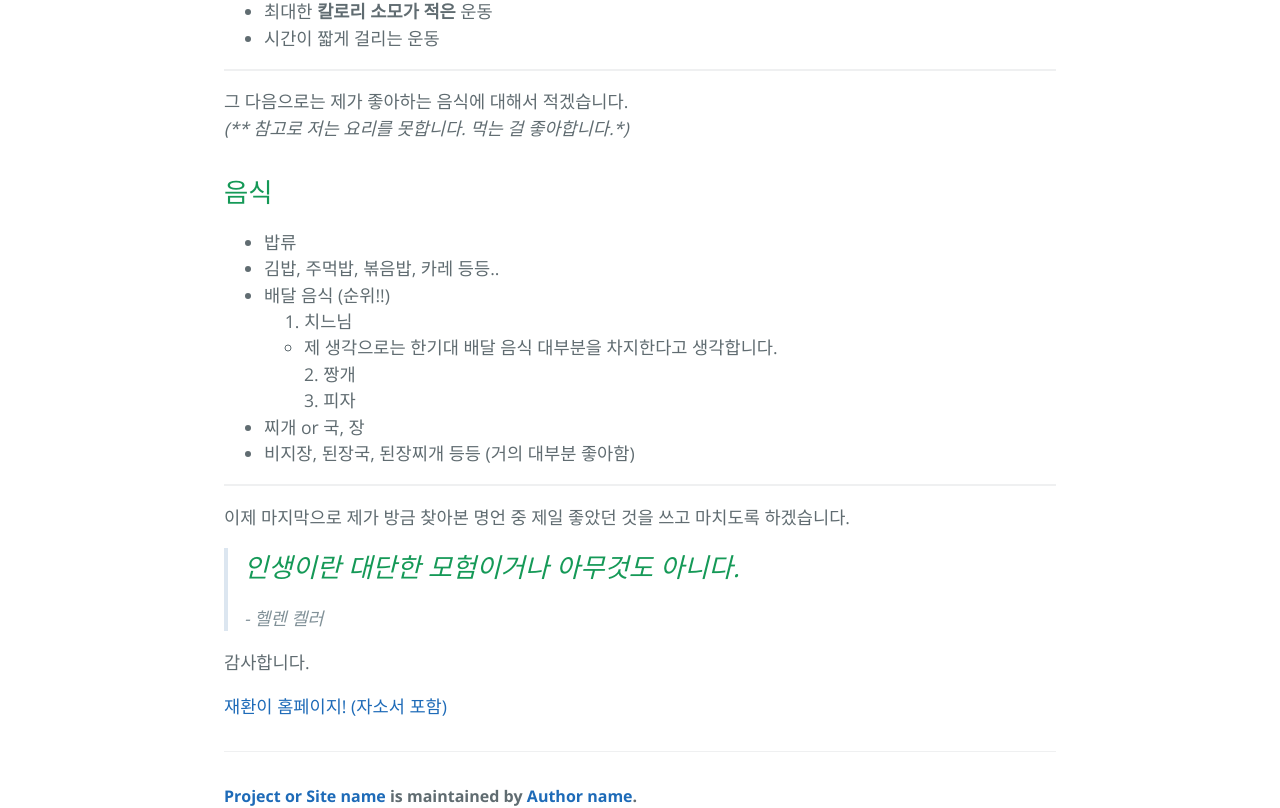
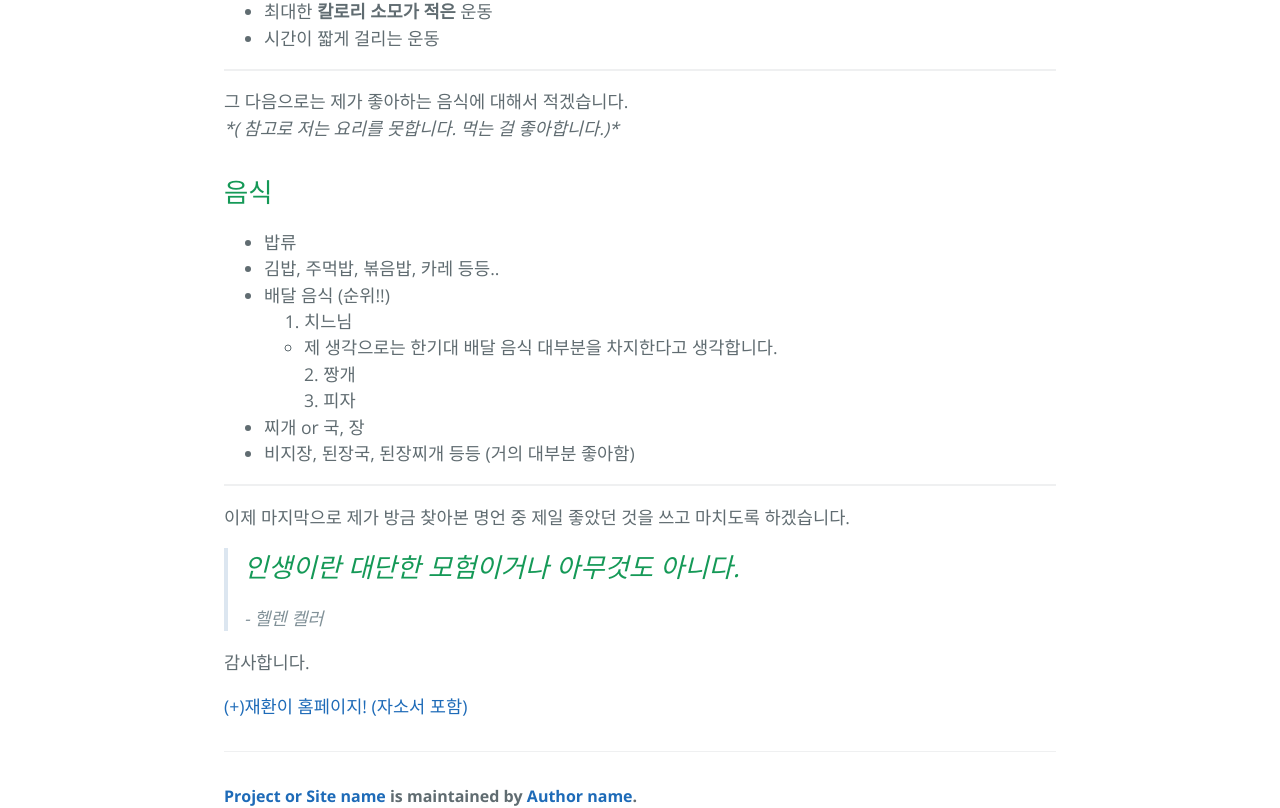
Before and after one commit to LeeJuMyeong/leejumyeong.github.com, a Jekyll site: the page built from _posts/2016-05-21-Please-content.markdown, in a window 1280 px wide. Shown: the part 1083-1891 px from the top of the page. Built offline with Jekyll 4.4.1, drawn with Linux system fonts in a browser that asks for light colours.

Commit message:
Add ...addddd

```diff
--- a/_posts/2016-05-21-Please-content.markdown
+++ b/_posts/2016-05-21-Please-content.markdown
@@ -40,7 +40,7 @@ _이번에 과제로 자기소개서를 작성하시라고 하셨는데... 딱
 
 
 그 다음으로는 제가 좋아하는 음식에 대해서 적겠습니다.
-_(** 참고로 저는 요리를 못합니다. 먹는 걸 좋아합니다.*)_
+_*( 참고로 저는 요리를 못합니다. 먹는 걸 좋아합니다.)*_
 
 ## 음식
  * 밥류
@@ -62,6 +62,6 @@ _(** 참고로 저는 요리를 못합니다. 먹는 걸 좋아합니다.*)_
 
  감사합니다.
 
-[재환이 홈페이지! (자소서 포함)][jh]
+[(+)재환이 홈페이지! (자소서 포함)][jh]
 
 [jh]: 		 http://jhkc.github.io
```
Also changed, not shown: other parts of _posts/2016-05-21-Please-content.markdown (+1 -1 lines).
